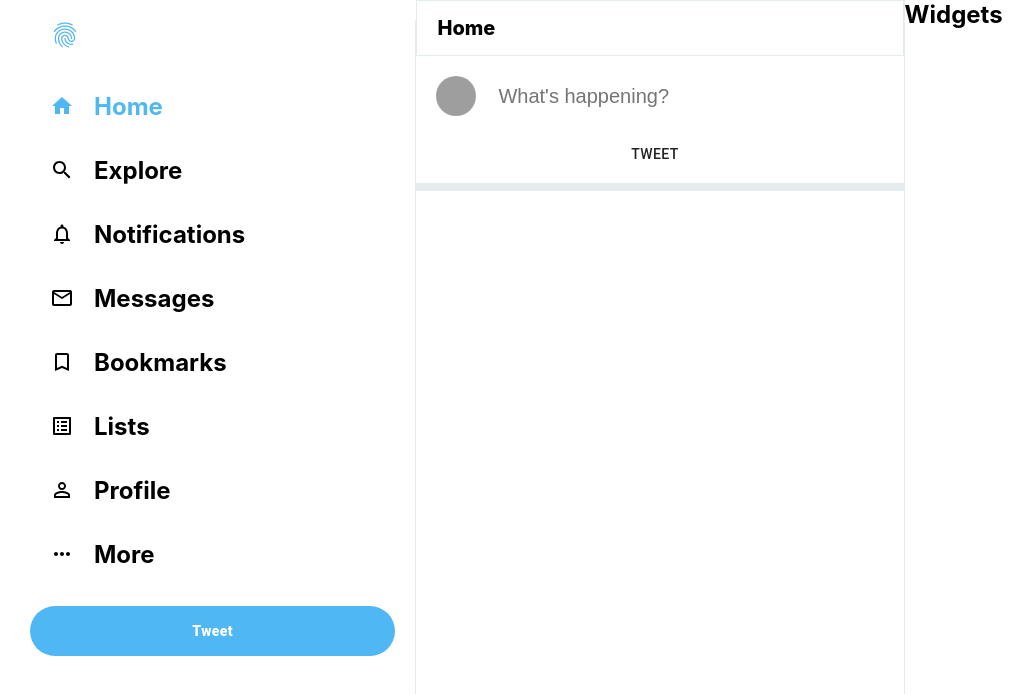
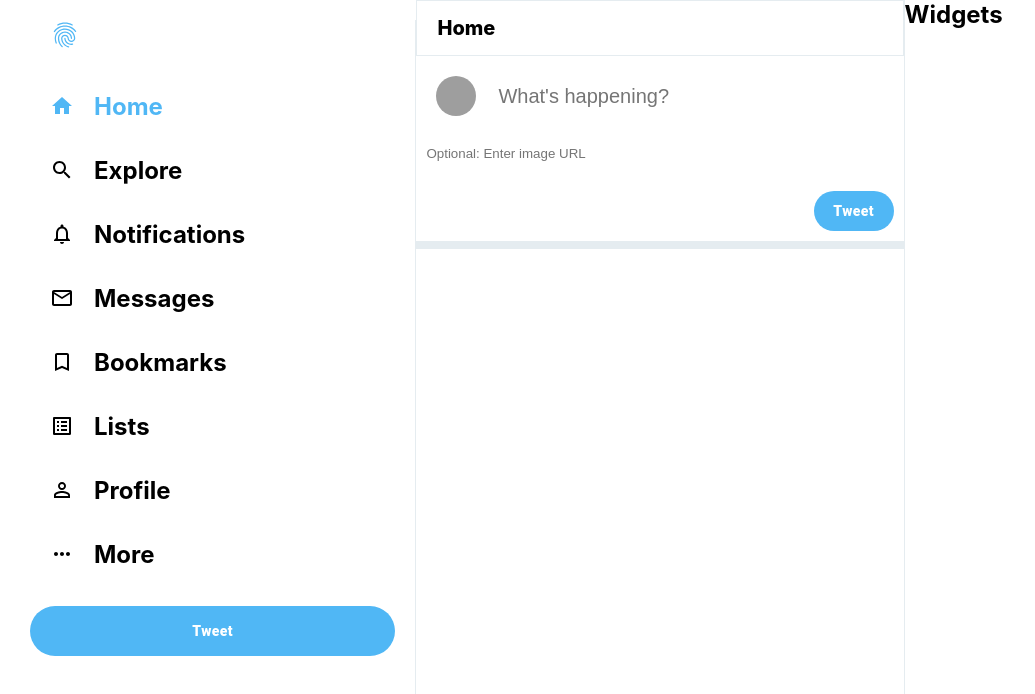
Before and after one commit to mrfoxie/twitter-clone, a React (Create React App) app: page / in a window 1280 px wide. Shown: the top 694 px of the page, without its empty margins (0-1035 px from the left). Built offline with nearby package versions, Linux system fonts and the light colour scheme; grey boxes are pictures that could not be loaded.

Commit message:
Post added

```diff
--- a/src/TweetBox.css
+++ b/src/TweetBox.css
@@ -4,7 +4,7 @@
   padding-right: 10px;
 }
 
-.tweetBox>form {
+.tweetBox > form {
   display: flex;
   flex-direction: column;
 }
@@ -14,9 +14,27 @@
   display: flex;
 }
 
-.tweetBox__input>input {
+.tweetBox__input > input {
   flex: 1;
   margin-left: 20px;
   font-size: 20px;
   border: none;
 }
+
+.tweetBox__inputImage {
+  border: none;
+  padding: 10px;
+}
+
+.tweetBox__tweetButton {
+  background-color: var(--twitter-color) !important;
+  border: none !important;
+  color: white !important;
+  font-weight: 900 !important;
+  text-transform: inherit !important;
+  border-radius: 30px !important;
+  width: 80px;
+  height: 40px !important;
+  margin-top: 20px !important;
+  margin-left: auto !important;
+}
--- a/src/TweetBox.js
+++ b/src/TweetBox.js
@@ -1,6 +1,6 @@
-import React from 'react';
-import './TweetBox.css';
-import {Avatar, Button} from '@material-ui/core';
+import React from "react";
+import "./TweetBox.css";
+import { Avatar, Button } from "@material-ui/core";
 
 function TweetBox() {
   return (
@@ -10,10 +10,15 @@
           <Avatar src="https://www.hackeridiot.com/uploads/logo/logo_61278d3bb0b2a.png"></Avatar>
           <input placeholder="What's happening?" type="text" />
         </div>
-                <Button>Tweet</Button>
+        <input
+          className="tweetBox__inputImage"
+          placeholder="Optional: Enter image URL"
+          type="text"
+        />
+        <Button className="tweetBox__tweetButton">Tweet</Button>
       </form>
     </div>
-    )
+  );
 }
 
-export default TweetBox
+export default TweetBox;
```
Also changed, not shown: src/Post.css (added), src/Post.js (added). Lines whose indentation alone changed are shown as unchanged.
